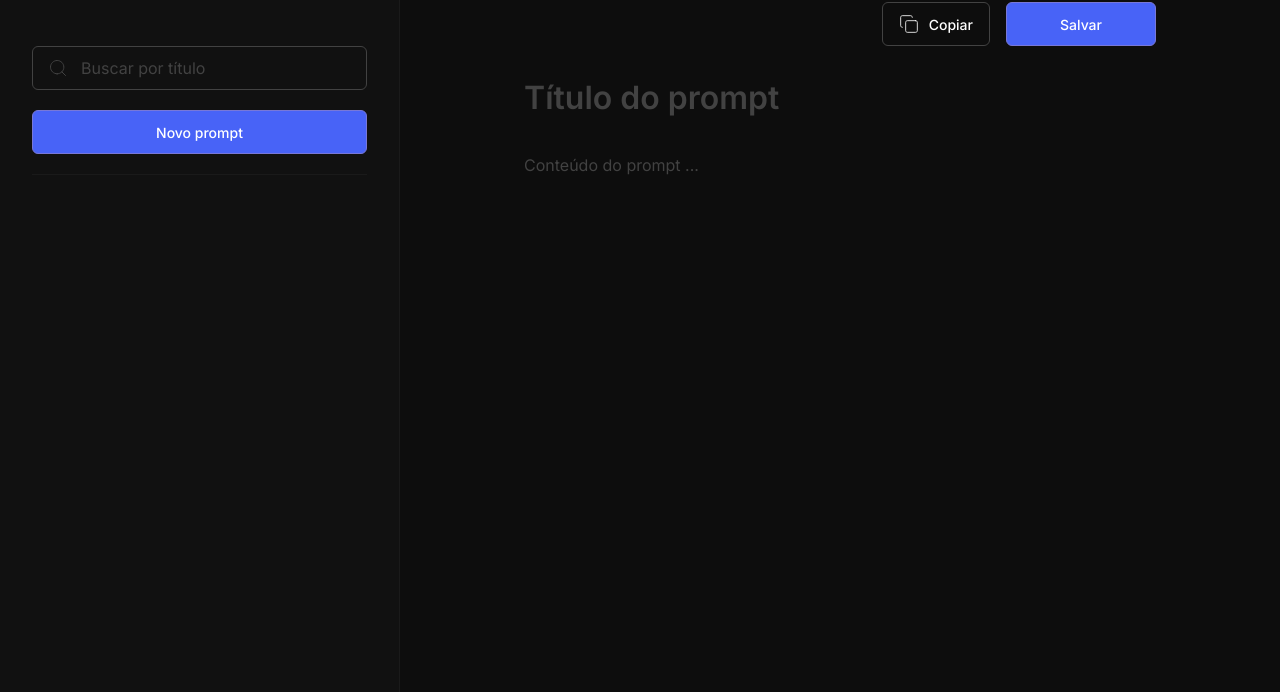
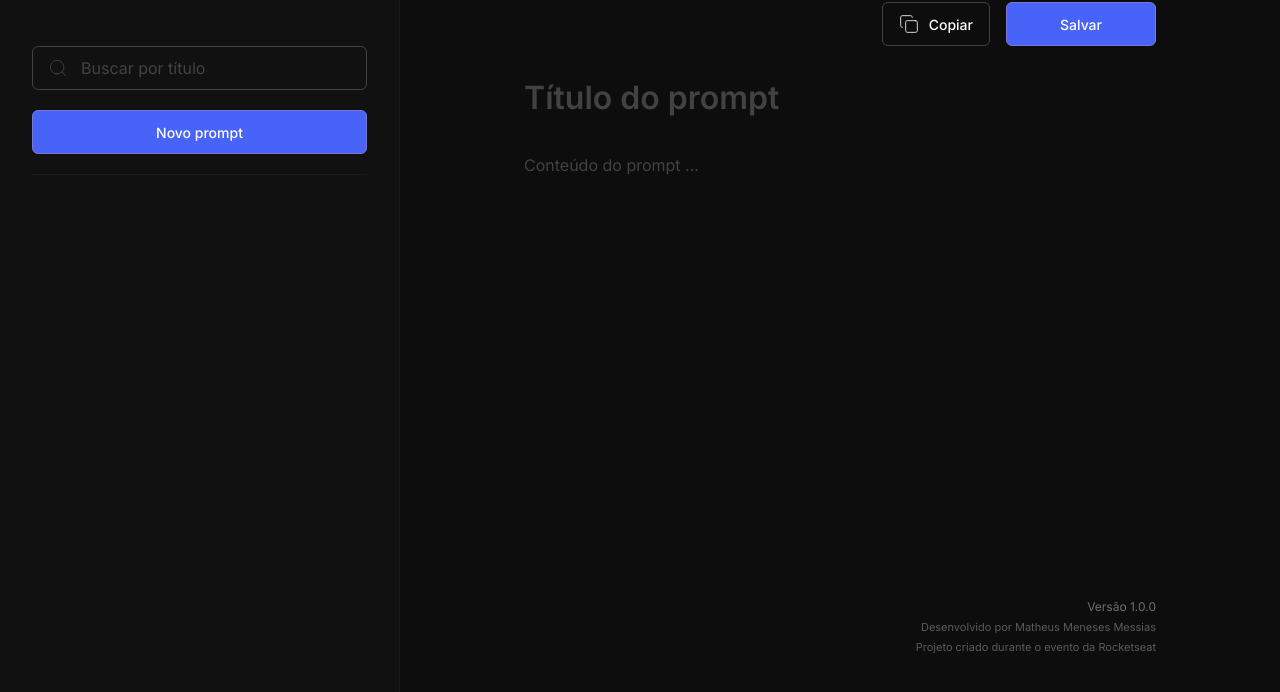
Before and after one commit to DevMeneses/Nlw-Pocket, a plain HTML site: page index.html in a window 1280 px wide. Shown: the part 60-752 px from the top of the page. Drawn offline with Linux system fonts and the light colour scheme.

Commit message:
Ajustando algumas informações do projeto

```diff
--- a/index.html
+++ b/index.html
@@ -84,6 +84,14 @@
             contenteditable="true"
           ></div>
         </div>
+
+        <div>
+          <span class="version">Versão 1.0.0</span>
+          <span class="version">Desenvolvido por Matheus Meneses Messias</span>
+          <span class="version"
+            >Projeto criado durante o evento da Rocketseat</span
+          >
+        </div>
       </main>
     </div>
     <script src="script.js"></script>
--- a/script.js
+++ b/script.js
@@ -89,6 +89,14 @@ function save() {
 
   renderList(elements.search.value)
   persist()
+
+  // Limpar os inputs após salvar e desmarcar seleção
+  elements.promptTitle.textContent = ""
+  elements.promptContent.textContent = ""
+  state.selectedId = null
+  updateAllEditableStates()
+  elements.promptTitle.focus()
+
   alert("Prompt salvo com sucesso!")
 }
 
--- a/style.css
+++ b/style.css
@@ -333,3 +333,26 @@ body {
     overflow-y: auto;
   }
 }
+
+/* Version / attribution styling */
+.version {
+  display: block;
+  margin-top: 16px;
+  font-size: 12px;
+  color: var(--gray-100);
+  text-align: right;
+  opacity: 0.95;
+}
+
+.version + .version {
+  margin-top: 6px;
+  font-size: 11px;
+  color: var(--gray-100);
+  opacity: 0.75;
+}
+
+/* Push the version block to the bottom of the main column */
+.main > div:last-child {
+  margin-top: auto;
+  padding-bottom: 24px;
+}
```
